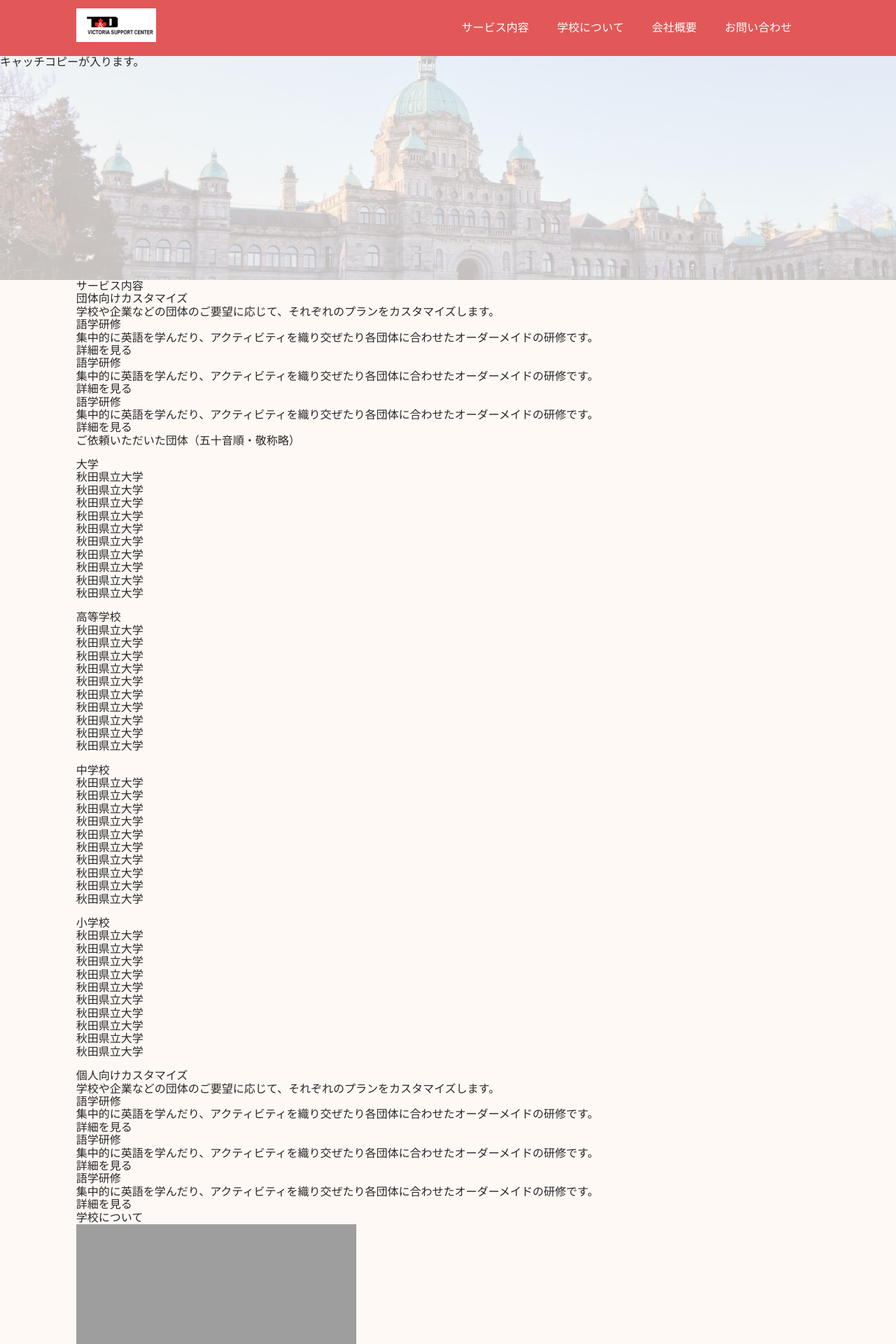
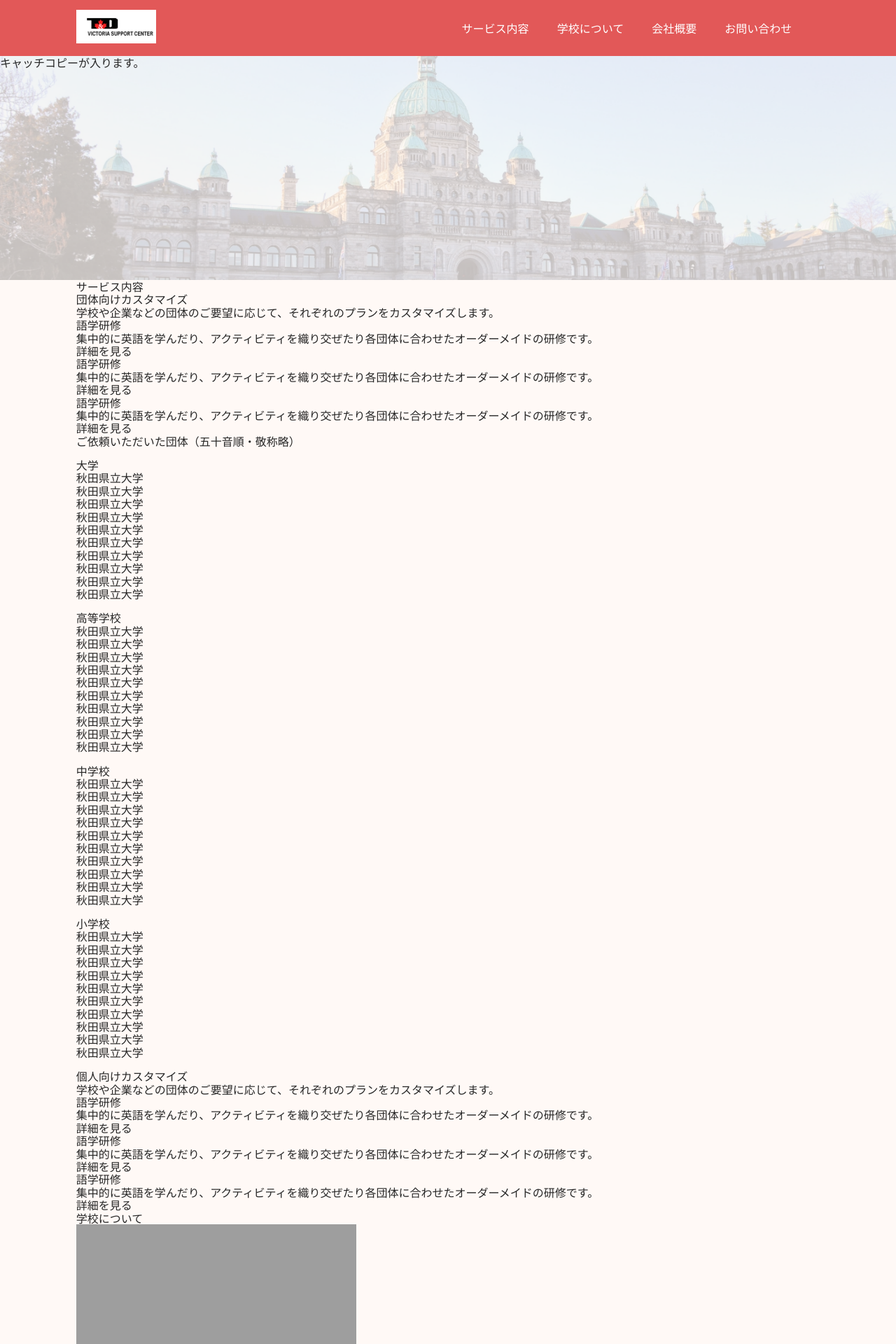
Before and after one commit to k8732yamazaki/Kaori, a PHP site: page / in a window 1280 px wide. Shown: the top 1920 px of the page at 70% size. Run offline with PHP 8.4, Linux system fonts and the light colour scheme; some libraries are stand-ins or nearby versions; grey boxes are pictures that could not be loaded.

Commit message:
Set up google font

```diff
--- a/css/style.css
+++ b/css/style.css
@@ -10,6 +10,7 @@
 }
 
 body {
+    font-family: 'Zen Kaku Gothic New', sans-serif;
     background-color: var(--background-color-white);
     color: var(--color-text);
 }
--- a/index.html
+++ b/index.html
@@ -8,6 +8,9 @@
 	<link rel="stylesheet" type="text/css" href="css/reset.css">
 	<link rel="stylesheet" type="text/css" href="css/normalize.css">
 	<link rel="stylesheet" type="text/css" href="css/style.css">
+	<link rel="preconnect" href="https://fonts.googleapis.com">
+	<link rel="preconnect" href="https://fonts.gstatic.com" crossorigin>
+	<link href="https://fonts.googleapis.com/css2?family=Zen+Kaku+Gothic+New:wght@400;700&display=swap" rel="stylesheet">
 </head>
 <body>
 	<header>
```
